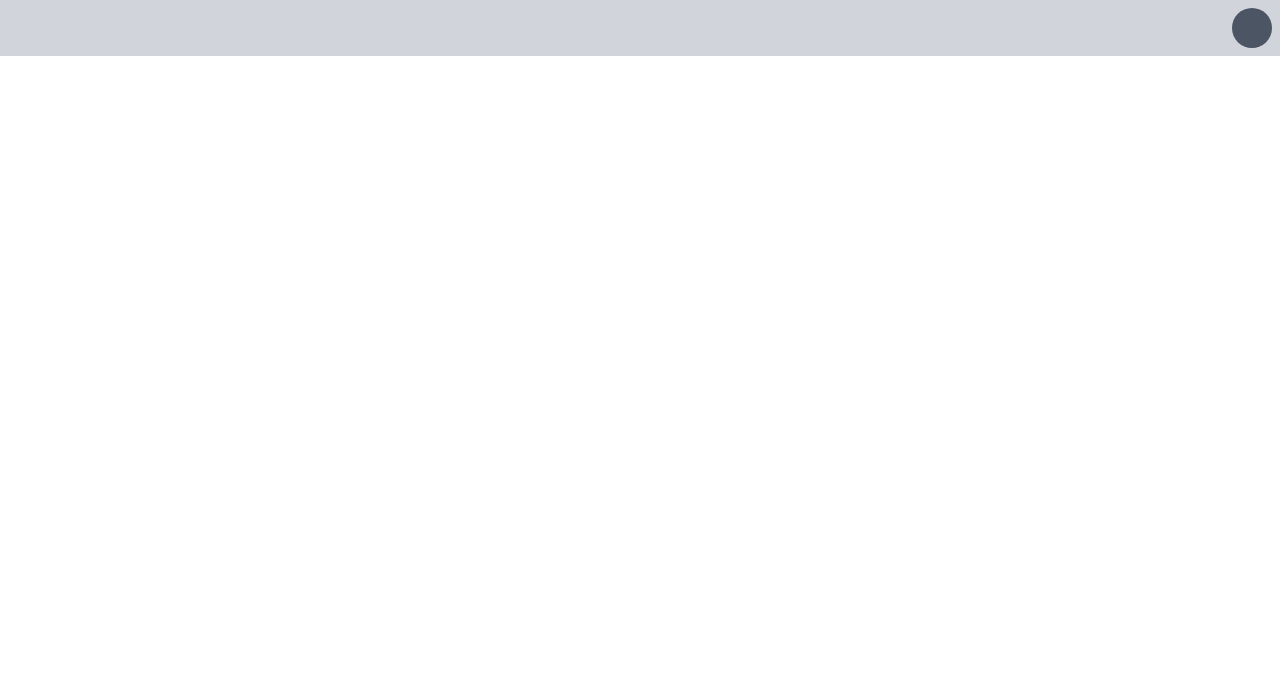
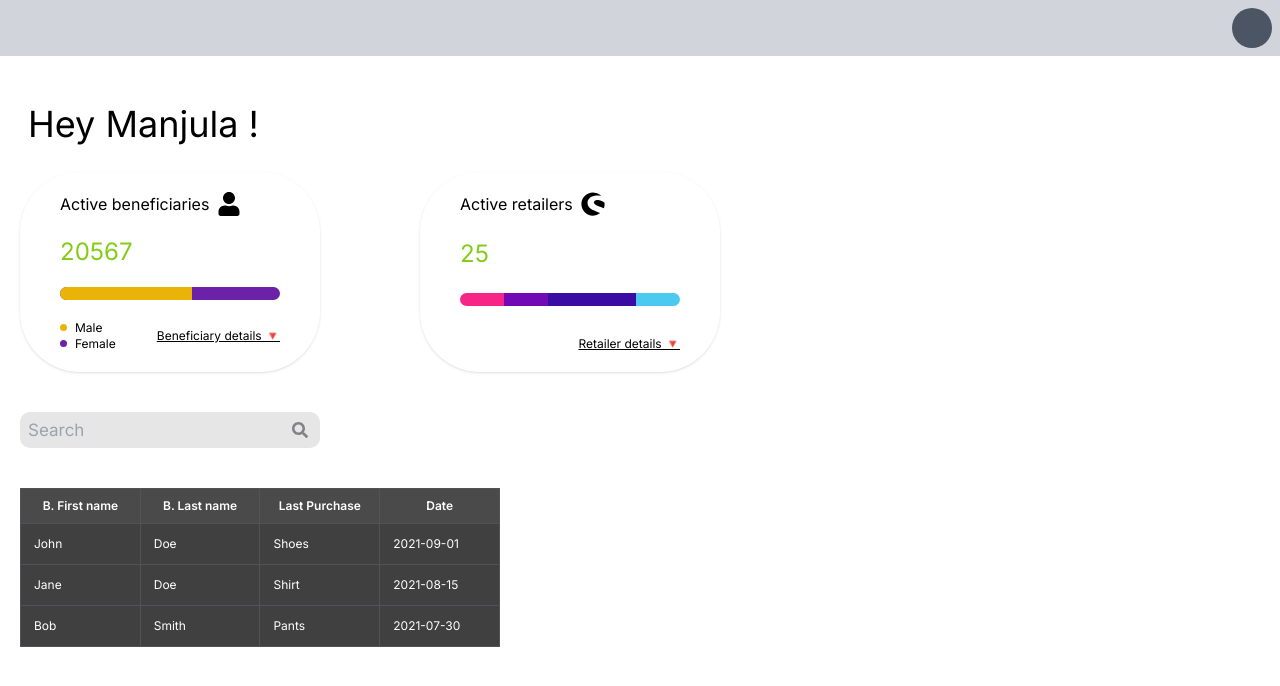
Before and after one commit to SlenderCylinder/Scope-Dashboard, a React (Vite) app: page / in a window 1280 px wide. Shown: the top 686 px of the page. Built offline with nearby package versions, Linux system fonts and the light colour scheme.

Commit message:
major changes

```diff
--- a/index.html
+++ b/index.html
@@ -5,6 +5,9 @@
   <meta charset="UTF-8" />
   <link rel="icon" type="image/svg+xml" href="/vite.svg" />
   <meta name="viewport" content="width=device-width, initial-scale=1.0" />
+  <style>
+    @import url('https://fonts.googleapis.com/css2?family=Inter:wght@100;200;300;400;500;600;700;800&display=swap');
+  </style>
   <title>Dashboard</title>
 </head>
 
--- a/package.json
+++ b/package.json
@@ -11,7 +11,8 @@
   },
   "dependencies": {
     "react": "^18.2.0",
-    "react-dom": "^18.2.0"
+    "react-dom": "^18.2.0",
+    "react-icons": "^4.10.1"
   },
   "devDependencies": {
     "@types/react": "^18.2.15",
--- a/src/App.jsx
+++ b/src/App.jsx
@@ -1,9 +1,54 @@
 import React from "react";
 import Nav from "./Nav";
+import Title from "./Components/Title";
+import BenCard from "./Components/BenCard";
+import ReCard from "./Components/ReCard";
+import Search from "./Components/Search";
+import Table from "./Components/Table";
+
 export default function App() {
+  const beneficiaries = [
+    {
+      firstName: "John",
+      lastName: "Doe",
+      lastPurchase: "Shoes",
+      date: "2021-09-01",
+    },
+    {
+      firstName: "Jane",
+      lastName: "Doe",
+      lastPurchase: "Shirt",
+      date: "2021-08-15",
+    },
+    {
+      firstName: "Bob",
+      lastName: "Smith",
+      lastPurchase: "Pants",
+      date: "2021-07-30",
+    },
+  ];
+
   return (
-    <div className="">
+    <div className="flex flex-col h-screen">
       <Nav />
+      <div className="flex flex-col flex-1 p-5">
+        <Title name={"Manjula"} />
+        <div className="flex flex-row items-start justify-start space-x-5 my-5">
+          <BenCard mp={60} fp={40} />
+          <ReCard
+            color1Percentage={20}
+            color2Percentage={40}
+            color3Percentage={80}
+            color4Percentage={40}
+          />
+        </div>
+        <div className="my-5">
+          <Search />
+        </div>
+        <div className="my-5">
+          <Table beneficiaries={beneficiaries} />
+        </div>
+      </div>
     </div>
   );
 }
--- /dev/null
+++ b/src/Components/BenCard.jsx
@@ -0,0 +1,42 @@
+import React from "react";
+import { FaUser } from "react-icons/fa";
+
+export default function BenCard({ mp, fp }) {
+  return (
+    <div className="flex mr-20 flex-col justify-between px-10 py-5 w-[300px] h-[200px] bg-white rounded-[60px] shadow">
+      <div className="flex w-full">
+        <h1 className="text-black text-base font-normal">
+          Active beneficiaries️
+        </h1>
+        <FaUser className="w-6 h-6 ml-2" />
+      </div>
+      <h4 className="text-lime-500 text-start text-2xl font-normal">20567</h4>
+      <div className="w-full">
+        <div className="w-full h-[13px] bg-purple-800 rounded-[20px]">
+          <div
+            style={{ width: `${mp}%` }}
+            className="w-[160px] h-[13px] bg-yellow-500 rounded-tl-[20px] rounded-bl-[20px]"
+          />
+        </div>
+      </div>
+      <div className="flex flex-row items-start justify-between">
+        <div className="flex flex-col">
+          <div className="flex items-center w-full h-1/2">
+            <div className="w-[7px] h-[7px] bg-yellow-500 rounded-full mr-2" />
+            <div className="text-black text-xs font-normal">Male</div>
+          </div>
+          <div className="flex items-center w-full h-1/2">
+            <div className="w-[7px] h-[7px] bg-purple-800 rounded-full mr-2" />
+            <div className="text-black text-xs font-normal">Female</div>
+          </div>
+        </div>
+        <a
+          href="#"
+          className="underline text-right text-black text-xs mt-2 font-normal"
+        >
+          Beneficiary details 🔻
+        </a>
+      </div>
+    </div>
+  );
+}
--- a/src/Components/Card.jsx
+++ /dev/null
@@ -1,5 +0,0 @@
-import React from "react";
-
-export default function Card() {
-  return <div>Card</div>;
-}
--- /dev/null
+++ b/src/Components/ReCard.jsx
@@ -0,0 +1,33 @@
+import React from "react";
+import { FaShopware } from "react-icons/fa";
+
+export default function ReCard({
+  color1Percentage,
+  color2Percentage,
+  color3Percentage,
+  color4Percentage,
+}) {
+  return (
+    <div className="flex flex-col justify-between px-10 py-5 w-[300px] h-[200px] bg-white rounded-[60px] shadow">
+      <div className="flex w-full">
+        <h1 className="text-black text-base font-normal">Active retailers</h1>
+        <FaShopware className="w-6 h-6 ml-2" />
+      </div>
+      <h4 className="text-lime-500 text-start text-2xl font-normal">25</h4>
+      <div className="w-full">
+        <div
+          style={{
+            background: `linear-gradient(to right, #f72585 ${color1Percentage}%, #f72585 ${color1Percentage}%, #7209b7 ${color1Percentage}% ${color2Percentage}%, #7209b7 ${color2Percentage}%, #3a0ca3 ${color2Percentage}% ${color3Percentage}%, #3a0ca3 ${color3Percentage}%, #4361ee ${color3Percentage}% ${color4Percentage}%, #4361ee ${color4Percentage}%, #4cc9f0 ${color4Percentage}%)`,
+          }}
+          className="w-full h-[13px] rounded-[20px]"
+        />
+      </div>
+      <a
+        href="#"
+        className="underline text-right text-black text-xs mt-2 font-normal"
+      >
+        Retailer details 🔻
+      </a>
+    </div>
+  );
+}
--- /dev/null
+++ b/src/Components/Search.jsx
@@ -0,0 +1,17 @@
+import React from "react";
+import { FaSearch } from "react-icons/fa";
+
+export default function Search() {
+  return (
+    <div className="relative w-[300px]">
+      <input
+        type="text"
+        placeholder="Search"
+        className="w-full h-9 p-2 bg-neutral-200 bg-opacity-95 rounded-[10px] text-zinc-700 text-opacity-100 text-[17px] font-normal leading-snug focus:outline-none focus:ring-2 focus:ring-grey-500"
+      />
+      <div className="absolute inset-y-0 right-0 flex items-center pr-3 pointer-events-none">
+        <FaSearch className="w-4 h-4 text-zinc-700 text-opacity-60" />
+      </div>
+    </div>
+  );
+}
--- /dev/null
+++ b/src/Components/Table.jsx
@@ -0,0 +1,74 @@
+import React from "react";
+
+export default function Table({ beneficiaries }) {
+  return (
+    <table className="Table w-[480px] h-[159px] bg-neutral-700 rounded border border-zinc-600">
+      <thead>
+        <tr className="Row self-stretch bg-white bg-opacity-0">
+          <th className="Cell w-[120px] self-stretch bg-white bg-opacity-5 border-l border-t border-zinc-600">
+            <div className="Content self-stretch px-3 py-2.5">
+              <div className="Text grow shrink basis-0 text-white text-xs font-semibold leading-none">
+                B. First name
+              </div>
+            </div>
+          </th>
+          <th className="Cell w-[120px] self-stretch bg-white bg-opacity-5 border-l border-t border-zinc-600">
+            <div className="Content self-stretch px-3 py-2.5">
+              <div className="Text grow shrink basis-0 text-white text-xs font-semibold leading-none">
+                B. Last name
+              </div>
+            </div>
+          </th>
+          <th className="Cell w-[120px] self-stretch bg-white bg-opacity-5 border-l border-t border-zinc-600">
+            <div className="Content self-stretch px-3 py-2.5">
+              <div className="Text grow shrink basis-0 text-white text-xs font-semibold leading-none">
+                Last Purchase
+              </div>
+            </div>
+          </th>
+          <th className="Cell w-[120px] self-stretch bg-white bg-opacity-5 border-l border-t border-zinc-600">
+            <div className="Content self-stretch px-3 py-2.5">
+              <div className="Text grow shrink basis-0 text-white text-xs font-semibold leading-none">
+                Date
+              </div>
+            </div>
+          </th>
+        </tr>
+      </thead>
+      <tbody>
+        {beneficiaries.map((beneficiary, index) => (
+          <tr key={index} className="Row self-stretch bg-white bg-opacity-0">
+            <td className="Cell w-[120px] self-stretch bg-white bg-opacity-0 border-l border-t border-zinc-600">
+              <div className="Content self-stretch px-3 py-2.5">
+                <div className="Text grow shrink basis-0 text-white text-xs font-normal leading-none">
+                  {beneficiary.firstName}
+                </div>
+              </div>
+            </td>
+            <td className="Cell w-[120px] self-stretch bg-white bg-opacity-0 border-l border-t border-zinc-600">
+              <div className="Content self-stretch px-3 py-2.5">
+                <div className="Text grow shrink basis-0 text-white text-xs font-normal leading-none">
+                  {beneficiary.lastName}
+                </div>
+              </div>
+            </td>
+            <td className="Cell w-[120px] self-stretch bg-white bg-opacity-0 border-l border-t border-zinc-600">
+              <div className="Content self-stretch px-3 py-2.5">
+                <div className="Text grow shrink basis-0 text-white text-xs font-normal leading-none">
+                  {beneficiary.lastPurchase}
+                </div>
+              </div>
+            </td>
+            <td className="Cell w-[120px] self-stretch bg-white bg-opacity-0 border-l border-t border-zinc-600">
+              <div className="Content self-stretch px-3 py-2.5">
+                <div className="Text grow shrink basis-0 text-white text-xs font-normal leading-none">
+                  {beneficiary.date}
+                </div>
+              </div>
+            </td>
+          </tr>
+        ))}
+      </tbody>
+    </table>
+  );
+}
--- /dev/null
+++ b/src/Components/Title.jsx
@@ -0,0 +1,11 @@
+import React from "react";
+
+export default function Title({ name }) {
+  return (
+    <section className="p-2">
+      <h1 className="text-black sm:text-4xl text-2xl font-normal leading-[46.80px] mt-5">
+        Hey {name} !
+      </h1>
+    </section>
+  );
+}
--- a/tailwind.config.js
+++ b/tailwind.config.js
@@ -4,6 +4,9 @@ module.exports = {
   mode: "jit",
   theme: {
     extend: {
+      fontFamily: {
+        sans: ["Inter", "sans-serif"],
+      },
       colors: {
         primary: "#050816",
         secondary: "#aaa6c3",
```
Also changed, not shown: public/index.css (line endings or trailing spaces), 1 other file (tests, documents, lock files or other folders).
